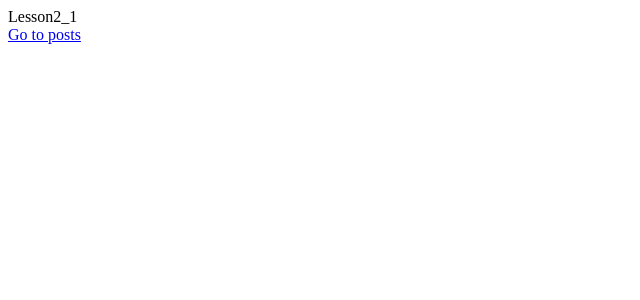
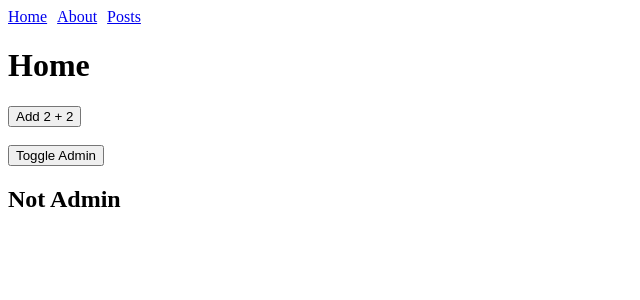
Before and after one commit to DEV00000001/Practice, a React (Vite) app: page / in a window 1280 px wide. Shown: the top 300 px of the page, without its empty margins (0-640 px from the left). Built offline with nearby package versions, Linux system fonts and the light colour scheme.

Commit message:
create-demo-code-for-example-code-splitting

```diff
--- a/src/App.jsx
+++ b/src/App.jsx
@@ -1,12 +1,13 @@
 import { Route, Routes } from "react-router-dom";
 import "./App.css";
-import Lesson1_0 from "./course/lesson1-useEffect_Mistakes";
-import Home from "./course/lesson1-useEffect_Mistakes/Home";
-import Lesson1_1 from "./course/lesson1-useEffect_Mistakes/index2";
-import Lesson1_2 from "./course/lesson1-useEffect_Mistakes/index3";
-import Post from "./course/lesson1-useEffect_Mistakes/Post";
-import Lesson2_0 from "./course/lesson2-objectDate";
-import Lesson2_1 from "./course/lesson2-objectDate/index2";
+import NavWrapper from "./course/lesson3-code-splitting/NavWrapper";
+import Home from "./course/lesson3-code-splitting/Home";
+// import About from "./course/lesson3-code-splitting/About";
+import Post from "./course/lesson3-code-splitting/Post";
+import { Suspense, lazy } from "react";
+// code splitting / lazy loading : it means loading the code only when it is needed
+// this is useful for large components or libraries that are not needed immediately
+const About = wait(1000).then(lazy(() => import("./course/lesson3-code-splitting/About")));
 function App() {
   return (
     <>
@@ -14,14 +15,22 @@ function App() {
       {/* <Lesson1_1/> */}
       {/* <Lesson1_2/> */}
       {/* <Lesson2_0/> */}
-      <Lesson2_1/>
-
+      {/* <Lesson2_1 /> */}
       <Routes>
-        <Route path="/" element={<Home />} />
-        <Route path="/posts" element={<Post />} />
+        <Route path="/" element={<NavWrapper />}>
+          <Route path="/" element={<Home/>} />
+          <Route path="/about" element={<About />} />
+          <Route path="/posts" element={<Post />} />
+        </Route>
       </Routes>
     </>
   );
 }
+// utility function to wait for some time (simulate network delay)
+function wait(time) {
+  return new Promise((resolve) =>
+    setTimeout(resolve, time)
+  );
+}
 
 export default App;
--- a/src/course/lesson1-useEffect_Mistakes/Home.jsx
+++ /dev/null
@@ -1,11 +0,0 @@
-import React from 'react'
-import { Link } from 'react-router-dom'
-function Home() {
-  return (
-    <div>
-      <Link to="/posts"> Go to posts </Link>
-    </div>
-  )
-}
-
-export default Home
--- /dev/null
+++ b/src/course/lesson3-code-splitting/About.jsx
@@ -0,0 +1,9 @@
+import React from 'react'
+
+function About() {
+  return (
+    <div>About</div>
+  )
+}
+
+export default About
--- /dev/null
+++ b/src/course/lesson3-code-splitting/AdminData.jsx
@@ -0,0 +1,9 @@
+import React from 'react'
+
+function AdminData() {
+  return (
+    <div>AdminData</div>
+  )
+}
+
+export default AdminData
--- /dev/null
+++ b/src/course/lesson3-code-splitting/Home.jsx
@@ -0,0 +1,23 @@
+import{ useState } from 'react'
+import AdminData from './AdminData';
+// import { sum } from './sum';
+function Home() {
+  const [isAdmin, setIsAdmin] = useState(false);
+  return (
+    <div>
+      <h1>Home</h1>
+      <button onClick={() => {
+        // only load the sum.js module when this button is clicked
+        import("./sum").then(module => {
+          alert(module.sum(2,2));
+        })
+      }}>Add 2 + 2</button>
+      <br />
+      <br />
+    <button onClick={() => setIsAdmin(prev => !prev)}>Toggle Admin</button>
+    { isAdmin ? <AdminData/> : <h2>Not Admin</h2>}
+    </div>
+  )
+}
+
+export default Home
--- /dev/null
+++ b/src/course/lesson3-code-splitting/NavWrapper.jsx
@@ -0,0 +1,18 @@
+import { Link, Outlet } from 'react-router-dom'
+import { Suspense } from 'react'
+function NavWrapper() {
+  return (
+    <>
+      <nav style={{display: 'flex', gap: '10px', marginBottom: '20px'}}>
+        <Link to="/"> Home </Link>
+        <Link to="/about"> About </Link>
+        <Link to="/posts"> Posts </Link>
+      </nav>
+      <Suspense fallback={<h3>Loading...</h3>}>
+        <Outlet />
+      </Suspense>
+    </>
+  )
+}
+
+export default NavWrapper
--- /dev/null
+++ b/src/course/lesson3-code-splitting/sum.js
@@ -0,0 +1,3 @@
+export function sum(a,b) {
+  return a + b;
+}
```
Also changed, not shown: src/course/lesson3-code-splitting/Post.jsx (renamed from src/course/lesson1-useEffect_Mistakes/Post.jsx), src/course/lesson3-code-splitting/index.jsx (added).
